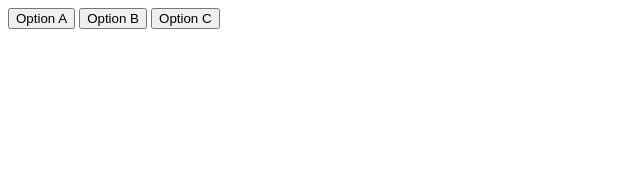
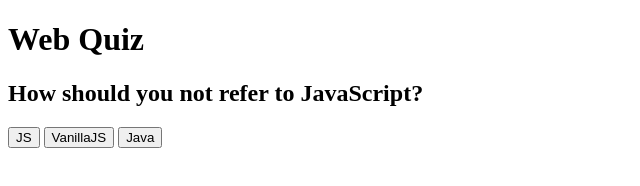
Before and after one commit to amg2125/Quiz, a plain HTML site: page index.html in a window 1280 px wide. Shown: the whole page, without its empty margins (0-640 px from the left). Drawn offline with Linux system fonts and the light colour scheme.

Commit message:
Added question and answers

```diff
--- a/index.html
+++ b/index.html
@@ -6,8 +6,11 @@
     <title>Quiz</title>
 </head>
 <body>
-    <button>Option A</button>
-    <button>Option B</button>
-    <button>Option C</button>
+    <h1>Web Quiz</h1>
+
+    <h2>How should you not refer to JavaScript?</h2>
+    <button>JS</button>
+    <button>VanillaJS</button>
+    <button>Java</button>
 </body>
 </html>
```
